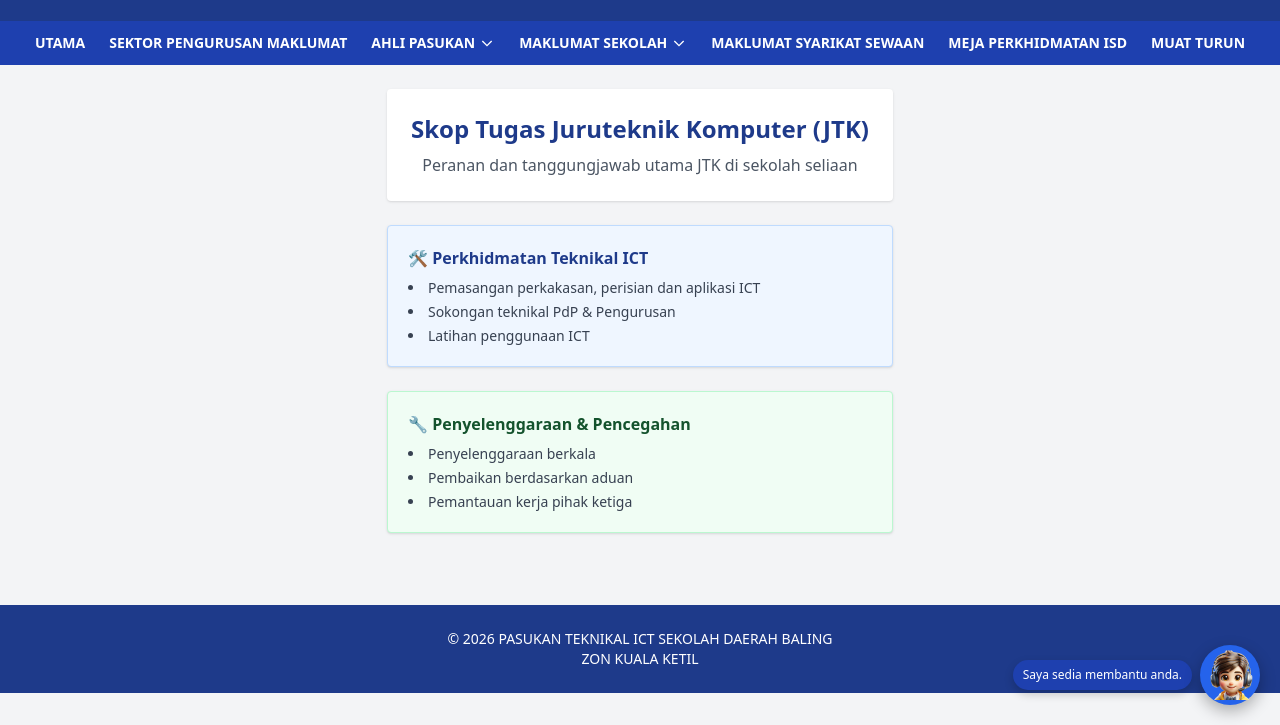
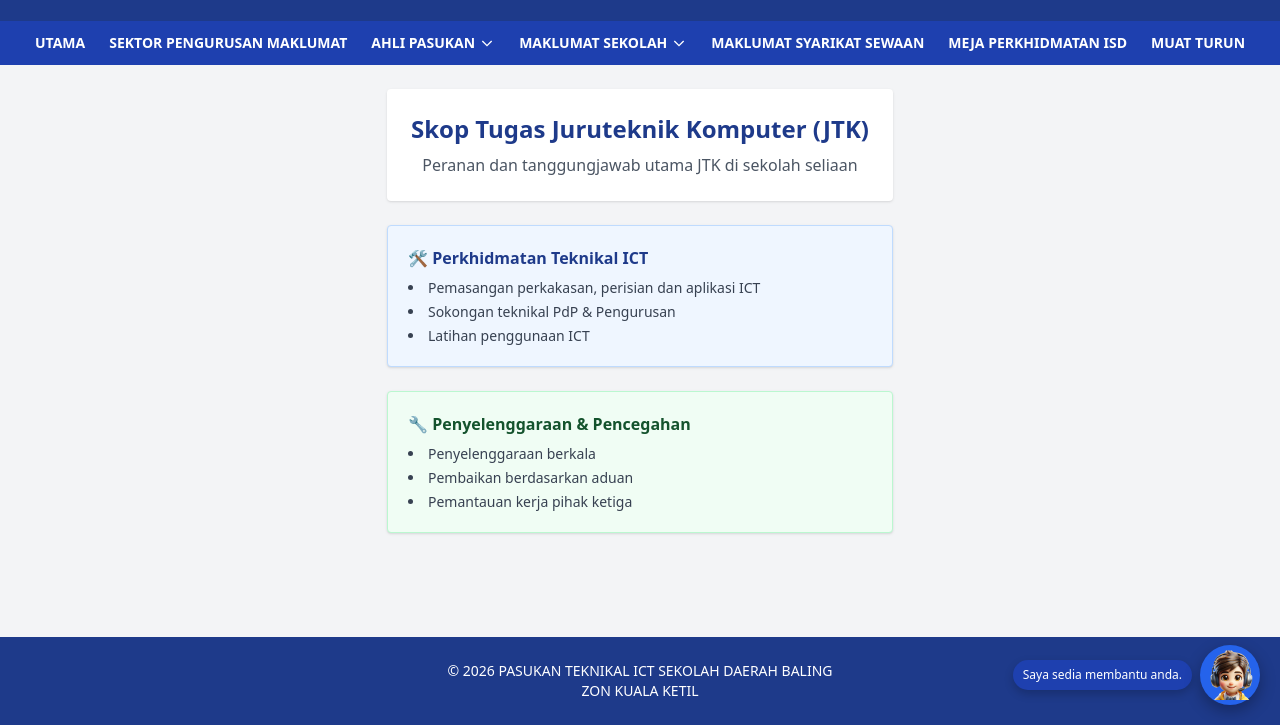
Before and after one commit to fitri8544-a11y/ptis-baling-portal, a website: page public/skop-tugas-jtk.html in a window 1280 px wide. Shown: the part 75-800 px from the top of the page. Drawn offline with nearby package versions, Linux system fonts and the light colour scheme.

Commit message:
kemaskini pc ofis

```diff
--- a/public/skop-tugas-jtk.html
+++ b/public/skop-tugas-jtk.html
@@ -139,7 +139,7 @@
 </header>
 
 <!-- ================= MAIN ================= -->
-<main class="max-w-6xl mx-auto p-6 space-y-6">
+ <main class="flex-grow max-w-6xl mx-auto p-6 space-y-6">
 
   <section class="bg-white p-6 rounded shadow text-center">
     <h2 class="text-2xl font-bold text-blue-900">
```
